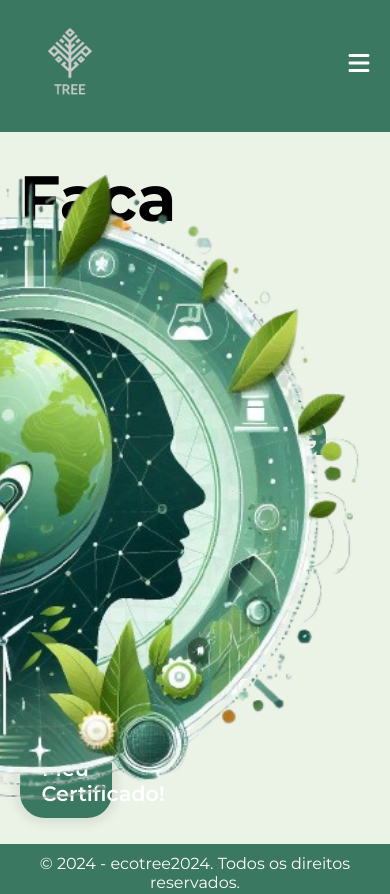
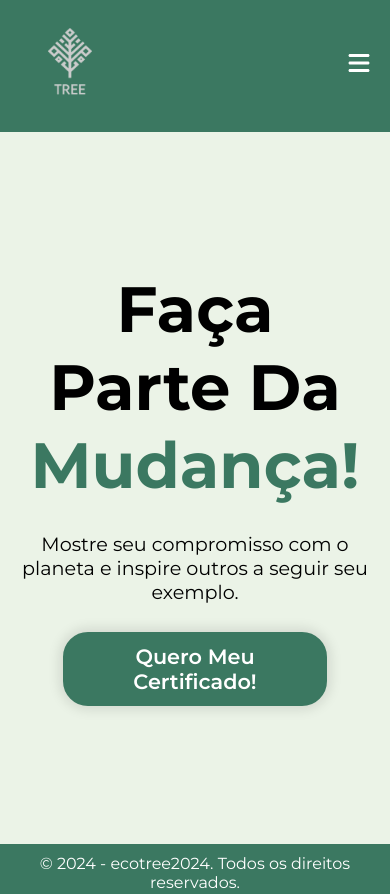
Before and after one commit to RicardoCarvalhoGit/Tree, a React (Create React App) app in the folder tree-code/: page / in a window 390 px wide. Built offline with nearby package versions, Linux system fonts and the light colour scheme.

Commit message:
feat: configurada a resposividade para home da landing page

```diff
--- a/tree-code/src/components/pages/landing/LandingPageComponent.module.css
+++ b/tree-code/src/components/pages/landing/LandingPageComponent.module.css
@@ -59,3 +59,33 @@
     height: 100%;
     width: fit-content;
 }
+
+@media screen and (max-width: 920px) {
+    .cta h1 {
+        font-size: 3.5rem;
+    }
+
+    .banner{
+        align-items: center;
+    }
+
+    .banner img {
+        height: 75%;
+    }
+}
+
+@media screen and (max-width: 710px) {
+    .cta h1 {
+        font-size: 4rem;
+    }
+
+    .banner {
+        display: none;
+    }
+
+    .cta {
+        width: 100%;
+        text-align: center;
+        align-items: center;
+    }
+}
--- a/tree-code/src/components/pages/landing/LandingPageComponent.tsx
+++ b/tree-code/src/components/pages/landing/LandingPageComponent.tsx
@@ -7,9 +7,10 @@ export default function LandingPage () {
     return (
         <section className={styles.landingPage}>
 
+
             <div className={styles.cta}>
                 <h1>
-                    Faça Parte Da <span>Mudança</span>
+                    Faça Parte Da <span>Mudança!</span>
                 </h1>
                 <p>
                     Mostre seu compromisso com o planeta e inspire outros a seguir seu exemplo.
```
